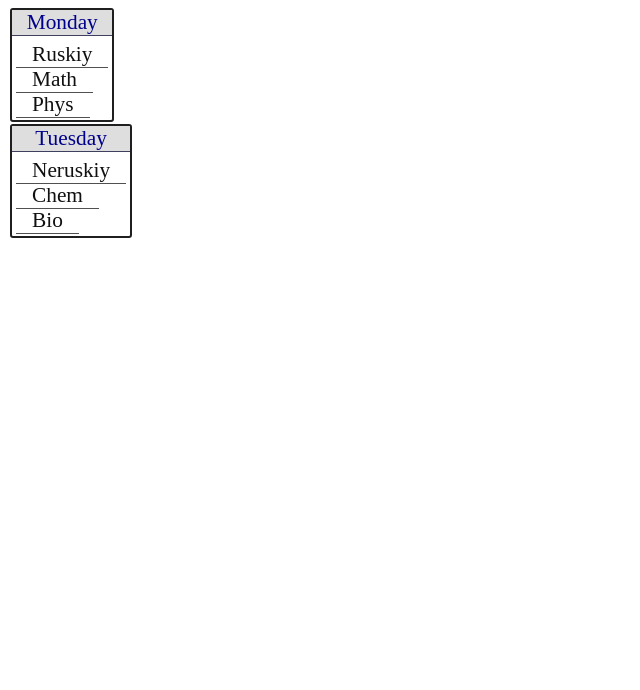
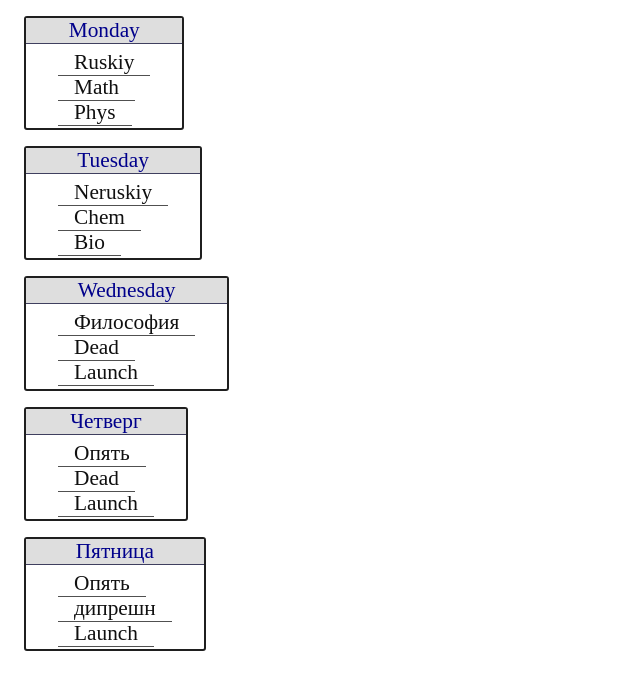
Before and after one commit to Vovanm88/Vovanm88.github.io, a plain HTML site: page index.html in a window 1280 px wide. Shown: the whole page, without its empty margins (0-640 px from the left). Drawn offline with Linux system fonts and the light colour scheme.

Commit message:
push me and then just touch me

```diff
--- a/ContentCreater.js
+++ b/ContentCreater.js
@@ -35,4 +35,10 @@ document.addEventListener('DOMContentLoaded', function(event) {
   globalParent.appendChild(Monday.getTable());
   const Tuesday = new DayTable("Tuesday", ["Neruskiy", "Chem", "Bio"]);
   globalParent.appendChild(Tuesday.getTable());
+  const Wednesday = new DayTable("Wednesday", ["Философия", "Dead", "Launch"]);
+  globalParent.appendChild(Wednesday.getTable());
+  const Thursday = new DayTable("Четверг", ["Опять", "Dead", "Launch"]);
+  globalParent.appendChild(Thursday.getTable());
+  const Friday = new DayTable("Пятница", ["Опять", "дипрешн", "Launch"]);
+  globalParent.appendChild(Friday.getTable());
 });
--- a/style.css
+++ b/style.css
@@ -10,11 +10,11 @@
   border-radius: 3px;
   position: relative;
   width: fit-content;
-  padding: 4px;
+  padding: 2rem;
   padding-top: 0;
   height: fit-content;
   padding-bottom: 2.2rem;
-  margin: 2px;
+  margin: 1rem;
 }
 #main .table .miniheader{
   position: absolute;
@@ -26,7 +26,6 @@
   color: darkblue;
   text-align: center;
   width: 100%;
-  flex: 1;
 }
 #main .table .miniheader.max{
   flex: 1;
@@ -37,11 +36,16 @@
   top: 2rem;
   color: #101010;
   width: inherit;
+  align-items: center;
+  align-self: center;
+  align-content: center;
 }
 #main .table .TableBody.max{
   flex: 1;
 }
 #main .table .TableSpan{
+  align-self: center;
+  text-align: center;
   position: relative;
   border-bottom: 1px solid #505050;
   margin-bottom: 1rem;
```
